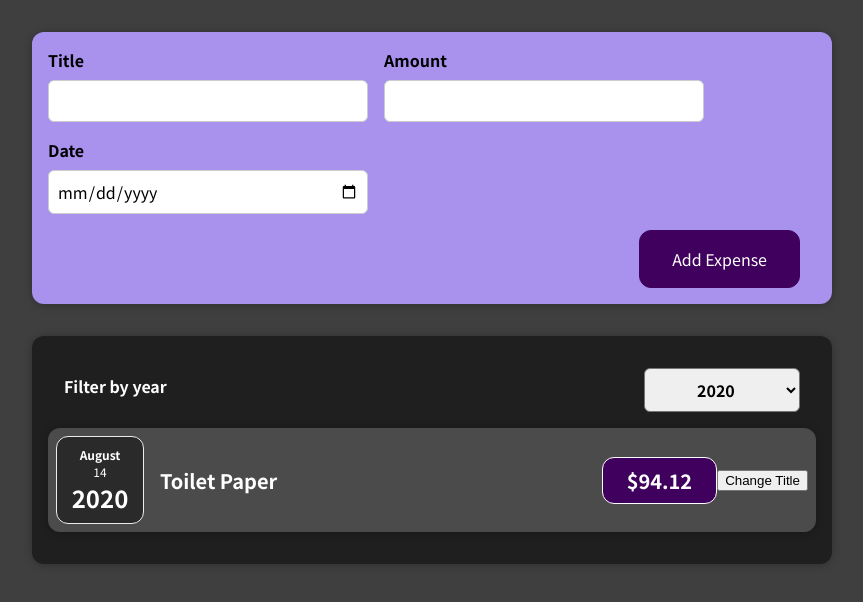
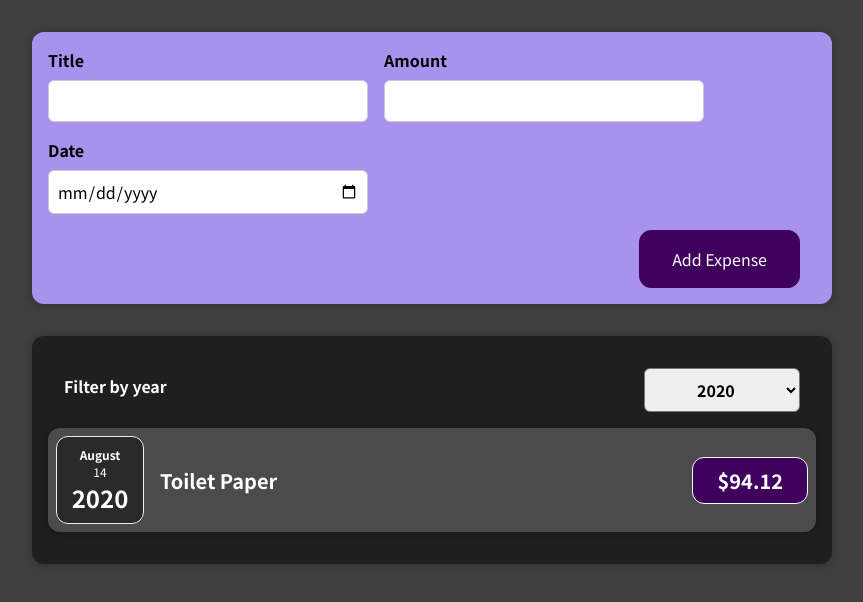
Before and after one commit to ejasso112/react-expense-tracker, a React (Create React App) app: page / in a window 1280 px wide. Shown: the top 602 px of the page, without its empty margins (208-1071 px from the left). Built offline with nearby package versions, Linux system fonts and the light colour scheme.

Commit message:
Expense Item Conditional Message
If no expenses Conditional message is rendered

```diff
--- a/src/components/ExpenseItem/ExpenseItem.js
+++ b/src/components/ExpenseItem/ExpenseItem.js
@@ -1,4 +1,4 @@
-import React, { useState } from 'react'
+import React from 'react'
 import Card from '../Card/Card'
 import ExpenseDate from '../ExpenseDate/ExpenseDate'
 
@@ -9,21 +9,13 @@ const ExpenseItem = (props) => {
   const expenseTitle = props.title
   const expenseAmount = props.amount
 
-  const [title, setTitle] = useState(expenseTitle)
-
-  const clickHandler = (e) => {
-    setTitle('Updated')
-    console.log(e.target)
-  }
-
   return (
     <Card className='expense-item'>
       <ExpenseDate expenseDate={expenseDate} />
       <div className='expense-item__description'>
-        <h2>{title}</h2>
+        <h2>{expenseTitle}</h2>
         <div className='expense-item__price'>${expenseAmount}</div>
       </div>
-      <button onClick={clickHandler}>Change Title</button>
     </Card>
   )
 }
--- a/src/components/Expenses/Expenses.js
+++ b/src/components/Expenses/Expenses.js
@@ -1,6 +1,6 @@
 import React, { useState } from 'react'
 import Card from '../Card/Card'
-import ExpenseItem from '../ExpenseItem/ExpenseItem'
+import ExpenseList from '../ExpensesList/ExpensesList'
 import ExpensesFilter from '../ExpensesFilter/ExpensesFilter'
 
 import './Expenses.css'
@@ -13,12 +13,12 @@ const Expenses = (props) => {
     setFilteredYear(selectedYear)
   }
 
-  const expensesMap = expenses.filter((expense) => expense.date.getFullYear().toString() === filteredYear).map((expense) => <ExpenseItem key={expense.id} title={expense.title} amount={expense.amount} date={expense.date} />)
+  const filteredExpeneses = expenses.filter((expense) => expense.date.getFullYear().toString() === filteredYear)
 
   return (
     <Card className='expenses'>
       <ExpensesFilter selected={filteredYear} onFilterChange={filterChangeHandler} />
-      {expensesMap}
+      <ExpenseList expenses={filteredExpeneses} />
     </Card>
   )
 }
--- /dev/null
+++ b/src/components/ExpensesList/ExpensesList.css
@@ -0,0 +1,9 @@
+.expenses-list {
+  list-style: none;
+  padding: 0;
+}
+
+.expenses-list__fallback {
+  color: white;
+  text-align: center;
+}
--- /dev/null
+++ b/src/components/ExpensesList/ExpensesList.js
@@ -0,0 +1,17 @@
+import React from 'react'
+import ExpenseItem from '../ExpenseItem/ExpenseItem'
+import './ExpensesList.css'
+
+const ExpensesList = (props) => {
+  const expenses = props.expenses
+
+  const expensesMap = expenses.map((expense) => <ExpenseItem key={expense.id} title={expense.title} amount={expense.amount} date={expense.date} />)
+
+  if (expenses.length === 0) {
+    return <h2 className='expenses-list__fallback'>No expenses found</h2>
+  }
+
+  return <ul className='expenses-list'>{expensesMap}</ul>
+}
+
+export default ExpensesList
```
